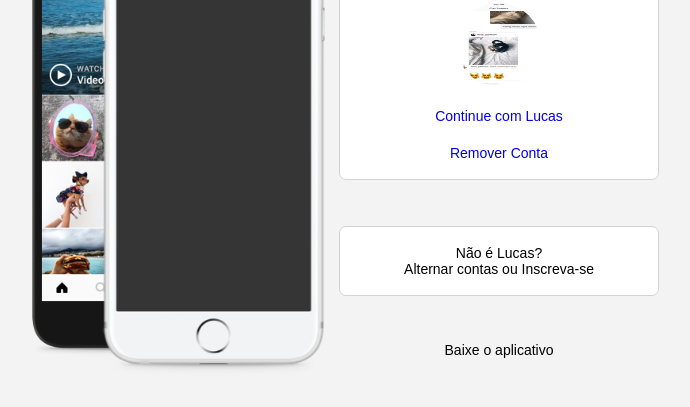
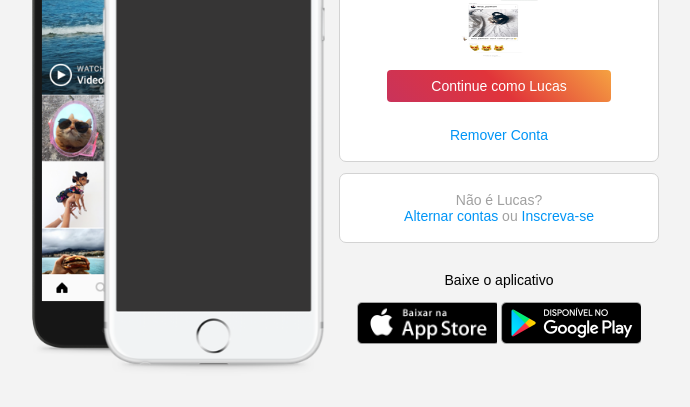
Before and after one commit to lucasSPro/instagramCloneDIO, a plain HTML site: page index.html in a window 1280 px wide. Shown: the part 139-546 px from the top of the page, without its empty margins (301-991 px from the left). Drawn offline with Linux system fonts and the light colour scheme.

Commit message:
adding css

```diff
--- a/index.html
+++ b/index.html
@@ -18,7 +18,7 @@
                 <div class="profile-photo" >
                     <img src="./img/screen1.jpg" alt="foto-perfil">
                 </div>
-                <a href="#" class="instagram-login">Continue com Lucas</a>
+                <a href="#" class="instagram-login">Continue como Lucas</a>
                 <a href="#" class="instagram-logout">Remover Conta</a>
             </div>
             <div class="group">
--- a/style.css
+++ b/style.css
@@ -70,3 +70,47 @@ body{
 .group:nth-child(1){
     min-height: 19rem;
 }
+.instagram-login{
+    background-image: linear-gradient(45deg, rgb(201,51,91), rgb(225,52,58), rgb(245,162,65));
+    color: #fff;
+    min-width: 16rem;
+    padding: 8px;
+    border-radius: 4px;
+    text-align: center;
+}
+.instagram-logout{
+    color:#0095f6;
+    margin-top: 1rem;
+}
+.not-account{
+    color: rgb(160, 160, 160);
+}
+.link-blue{
+    color: #0095f6;
+}
+.get-the-app{
+   display: flex;
+   flex-direction: column;
+   justify-content: center;
+   align-items: center;
+   width: 100%;
+   padding: 1.3rem 0;
+}
+.download{
+    display: flex;
+    width: 100%;
+    justify-content: space-evenly;
+    align-items: center;
+    padding: 1rem;
+}
+.app-download{
+    height: 3rem;
+    width: 10rem;
+    background-size: cover;
+}
+.app-download:nth-child(1){
+    background-image: url("./img/appStore.png");
+}
+.app-download:nth-child(2){
+    background-image: url("./img/googlePlay.png");
+}
```
